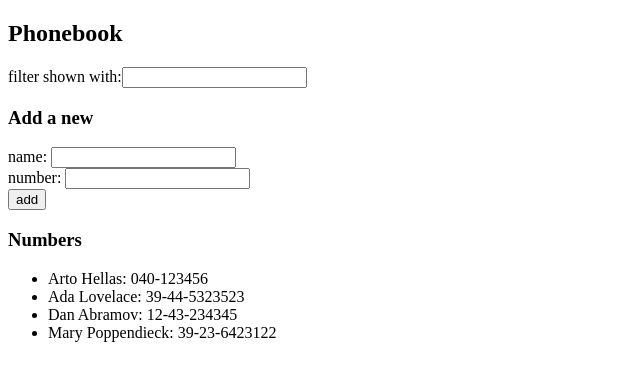
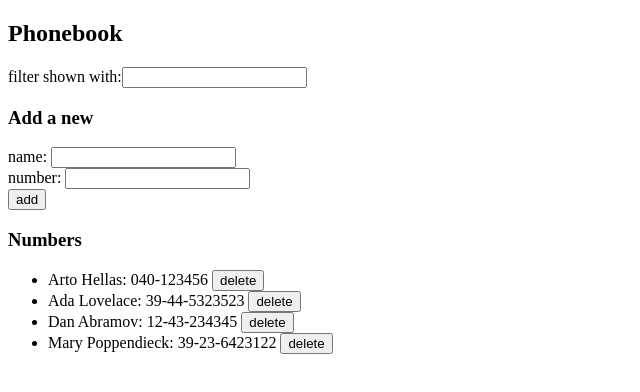
Before and after one commit to drewlee/fullstackopen, a React (Vite) app in the folder exercises/part2/phonebook/: page / in a window 1280 px wide. Shown: the top 392 px of the page, without its empty margins (0-640 px from the left). Built offline with nearby package versions, Linux system fonts and the light colour scheme; data requests are answered from the project's data file.

Commit message:
Completes exercise 2.14

```diff
--- a/exercises/part2/phonebook/src/App.jsx
+++ b/exercises/part2/phonebook/src/App.jsx
@@ -1,4 +1,3 @@
-import axios from 'axios'
 import { useState, useEffect } from 'react'
 import personsService from './services/persons'
 import Filter from './components/Filter'
@@ -12,7 +11,7 @@ const App = () => {
   useEffect(() => {
     personsService
       .getAll()
-      .then((allPersons) => setPersons(allPersons))
+      .then(allPersons => setPersons(allPersons))
   }, [])
 
   const setNewPerson = (name, number) => {
@@ -36,6 +35,14 @@ const App = () => {
     })
   }
 
+  const deletePerson = id => {
+    personsService
+      .deleteEntry(id)
+      .then(deletedPerson => {
+        setPersons(persons.filter(person => person.id !== deletedPerson.id))
+      })
+  }
+
   const shownPersons = filter
     ? getFilteredNames()
     : persons
@@ -52,7 +59,7 @@ const App = () => {
 
       <h3>Numbers</h3>
 
-      <Persons persons={shownPersons} />
+      <Persons persons={shownPersons} onDelete={deletePerson} />
     </div>
   )
 }
--- a/exercises/part2/phonebook/src/components/Persons.jsx
+++ b/exercises/part2/phonebook/src/components/Persons.jsx
@@ -1,9 +1,26 @@
-const Persons = ({ persons }) => {
+const Persons = ({ persons, onDelete }) => {
+  const handleOnDelete = ({id, name}) => {
+    if (window.confirm(`Delete ${name}?`)) {
+      onDelete(id)
+    }
+  }
+
   return (
     <ul>
-      {persons.map(
-        person => <li key={person.id}>{person.name}: {person.number}</li>
-      )}
+      {persons.map(person => {
+        return (
+          <li key={person.id}>
+            {person.name}: {person.number}
+            &nbsp;
+            <button
+              type="button"
+              onClick={() => handleOnDelete(person)}
+            >
+              delete
+            </button>
+          </li>
+        )
+      })}
     </ul>
   )
 }
--- a/exercises/part2/phonebook/src/services/persons.js
+++ b/exercises/part2/phonebook/src/services/persons.js
@@ -14,7 +14,14 @@ const create = newObject => {
     .then(response => response.data)
 }
 
+const deleteEntry = id => {
+  return axios
+    .delete(`${baseUrl}/${id}`)
+    .then(response => response.data)
+}
+
 export default {
   getAll,
-  create
+  create,
+  deleteEntry
 }
```
